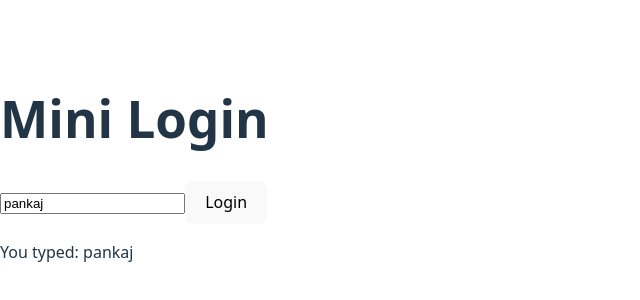
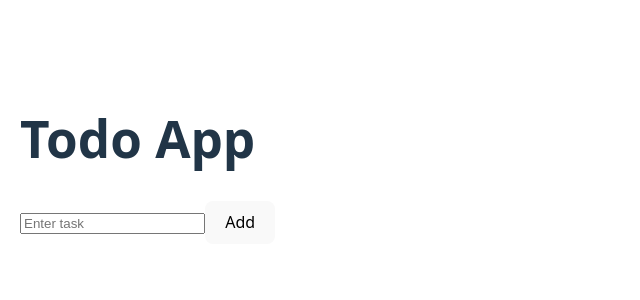
Before and after one commit to pankajchawla5254-glitch/react-bootcamp, a React (Vite) app: page / in a window 1280 px wide. Shown: the part 232-532 px from the top of the page, without its empty margins (0-640 px from the left). Built offline with nearby package versions, Linux system fonts and the light colour scheme.

Commit message:
day5 todo app

```diff
--- a/src/App.jsx
+++ b/src/App.jsx
@@ -1,28 +1,41 @@
 import { useState } from "react";
 
 function App() {
-  const [name, setName] = useState("pankaj");
+  const [task, setTask] = useState("");
+  const [tasks, setTasks] = useState([]);
 
-  const handleSubmit = (e) => {
-    e.preventDefault();
-    alert(`Welcome ${name}`);
+  const addTask = () => {
+    if (task === "") return;
+
+    setTasks([...tasks, task]);
+    setTask("");
+  };
+
+  const deleteTask = (index) => {
+    const newTasks = tasks.filter((_, i) => i !== index);
+    setTasks(newTasks);
   };
 
   return (
-    <div>
-      <h1>Mini Login</h1>
+    <div style={{ padding: "20px" }}>
+      <h1>Todo App</h1>
 
-      <form onSubmit={handleSubmit}>
-        <input
-          placeholder="Enter your name"
-          value={name}
-          onChange={(e) => setName(e.target.value)}
-        />
+      <input
+        placeholder="Enter task"
+        value={task}
+        onChange={(e) => setTask(e.target.value)}
+      />
 
-        <button type="submit">Login</button>
-      </form>
+      <button onClick={addTask}>Add</button>
 
-      <p>You typed: {name}</p>
+      <ul>
+        {tasks.map((item, index) => (
+          <li key={index}>
+            {item}
+            <button onClick={() => deleteTask(index)}>X</button>
+          </li>
+        ))}
+      </ul>
     </div>
   );
 }
```
